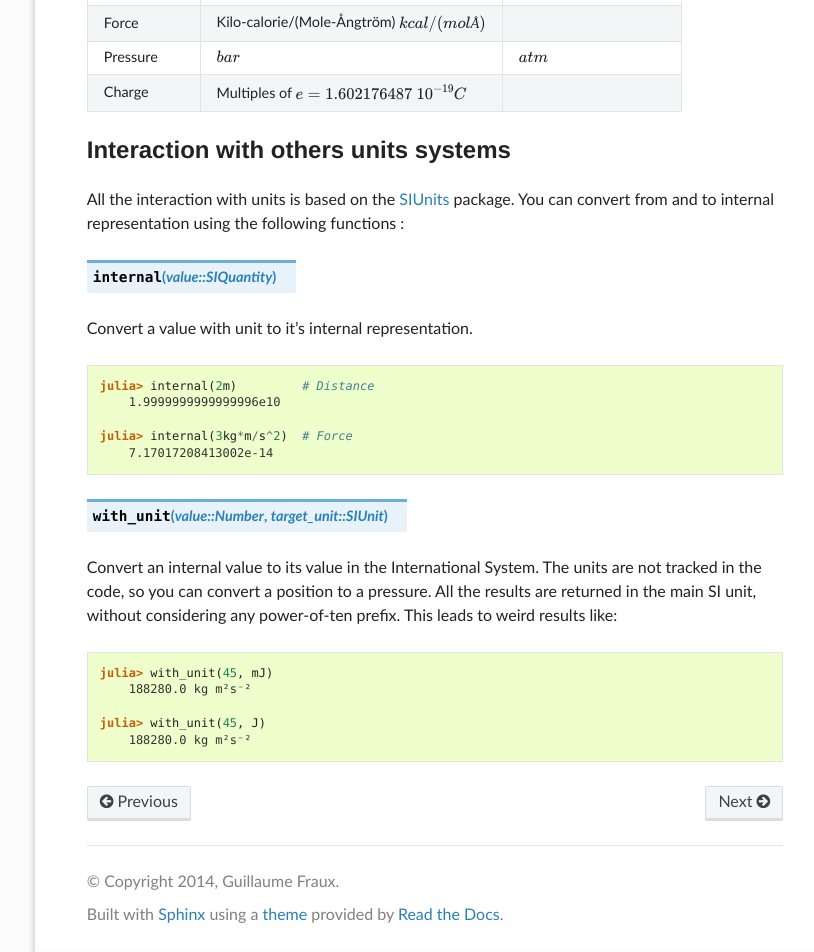
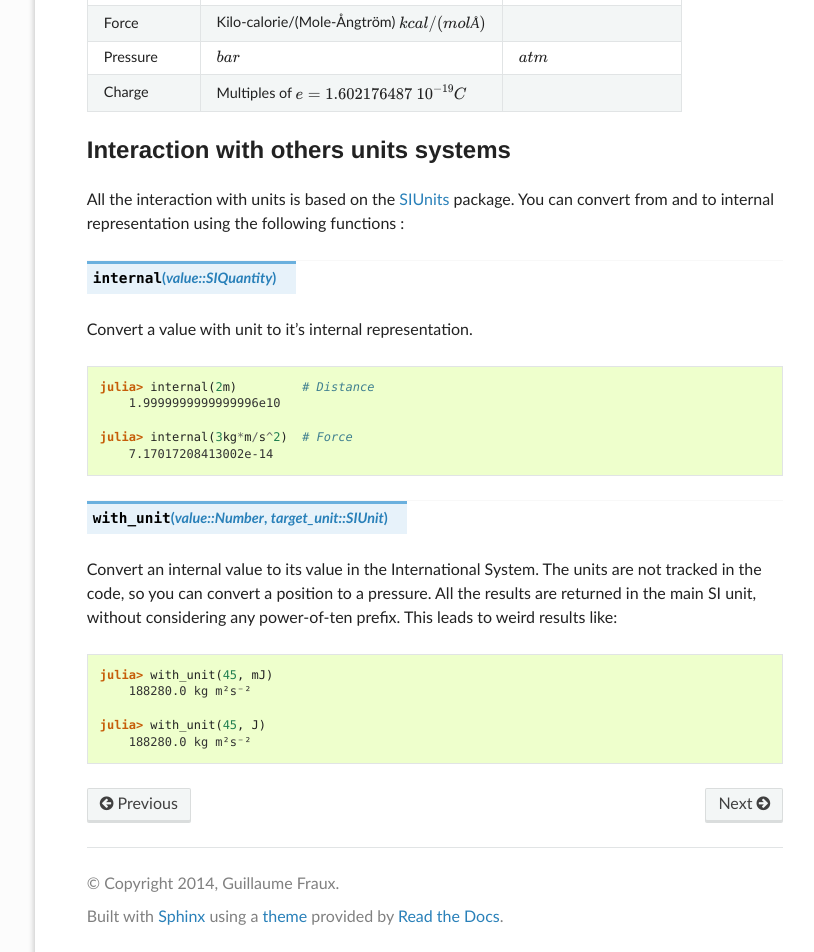
Before and after one commit to Luthaf/Jumos.jl, a Sphinx documentation site: the page built from doc/units.rst, in a window 1280 px wide and 1400 px high, scrolled down 15 px. Shown: the part 448-1400 px from the top of the window, without its empty margins (265-1079 px from the left). Built offline with Sphinx 7.4.7 and the Read the Docs theme 2.0.0, drawn with Linux system fonts in a browser that asks for light colours.

Commit message:
[doc] Add CSS for functions

```diff
--- a/doc/static/css/jumos.css
+++ b/doc/static/css/jumos.css
@@ -51,3 +51,21 @@
 h3 {
     text-indent: 1.5em;
 }
+
+h4 {
+    font-style: italic;
+    font-size: 1em;
+    margin-bottom: .5ex;
+}
+
+.rst-content dl:not(.docutils) {
+    border-top: solid 1px #f8f8f8;
+}
+
+.rst-content dl:not(.docutils) dt {
+    background: #fdfdfd;
+    border-top: none;
+    color: rgb(64, 64, 64);
+    display: block;
+    margin: 1px 0;
+}
```
